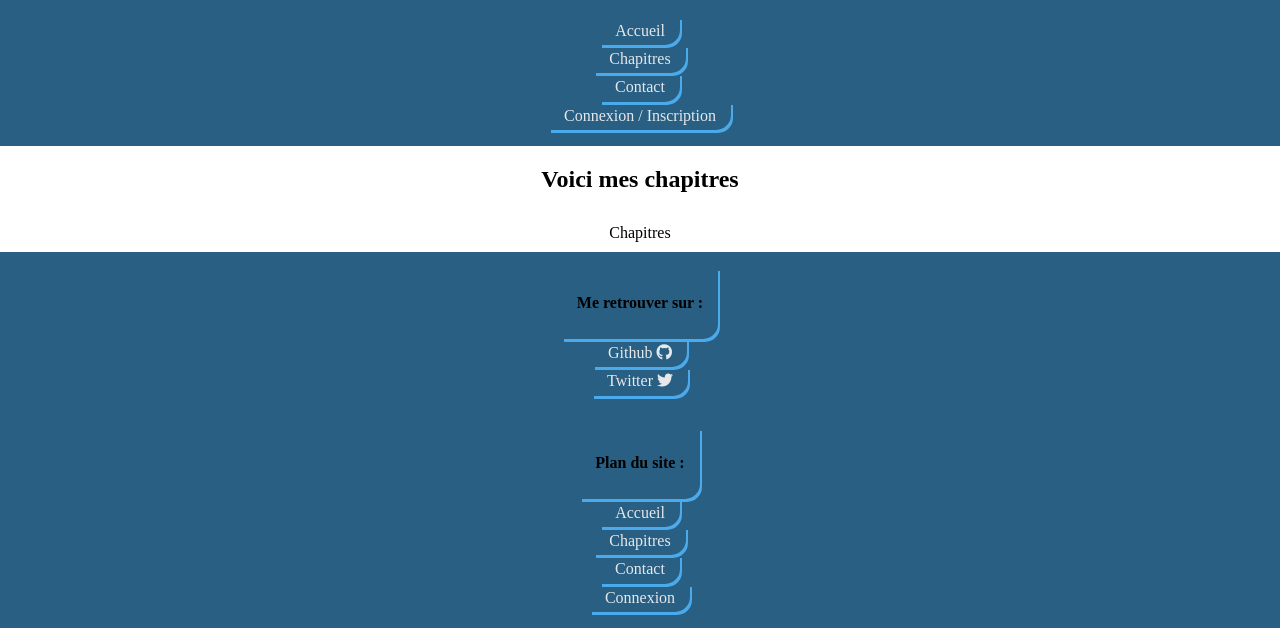
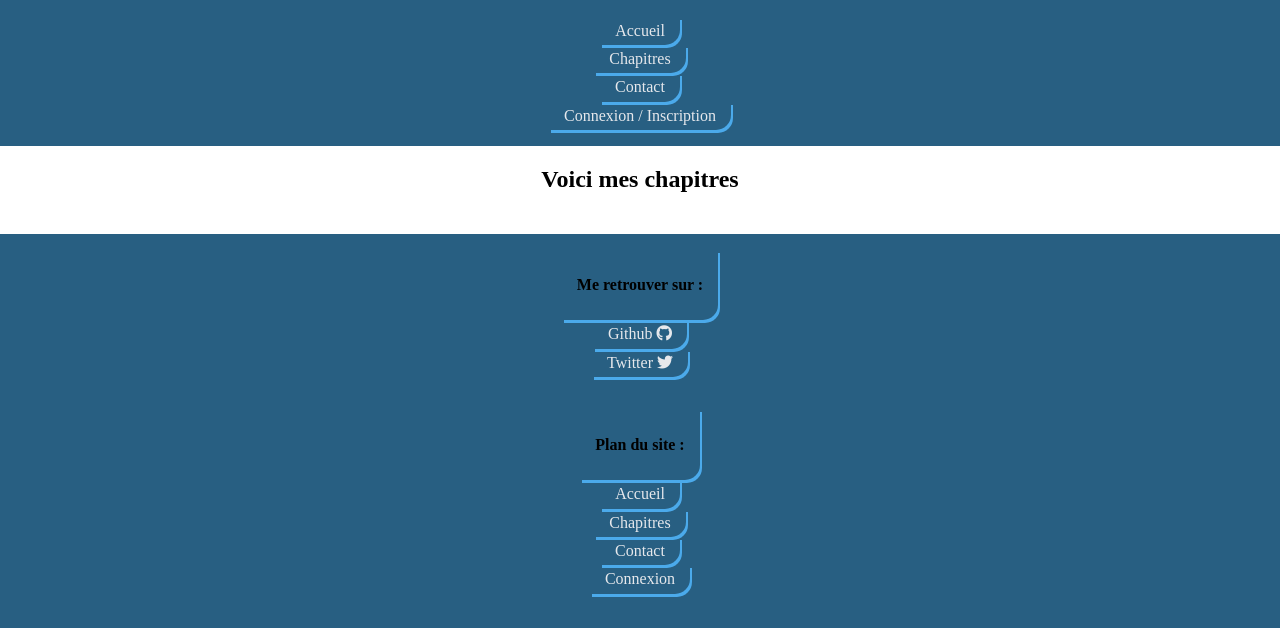
Before and after one commit to Matthias-Geslin/Project_4_Blog, a PHP site: template src/View/post.twig in a window 1280 px wide. Shown: the part 474-1102 px from the top of the page. After the commit the page ends 1071 px from the top, so only its background shows below. Run offline with PHP 8.4, Linux system fonts and the light colour scheme; the template is opened without the code that fills it, so the values that code supplies are empty; style sheets or scripts are compiled from the project's sources; some libraries are stand-ins or nearby versions.

Commit message:
Removed useless tag from table

```diff
--- a/src/View/post.twig
+++ b/src/View/post.twig
@@ -10,7 +10,6 @@
     <h2>Voici mes chapitres </h2>
     <article>
       <table>
-        <caption>Chapitres</caption>
         <tbody>
           {% for post in posts %}
           <tr>
```
